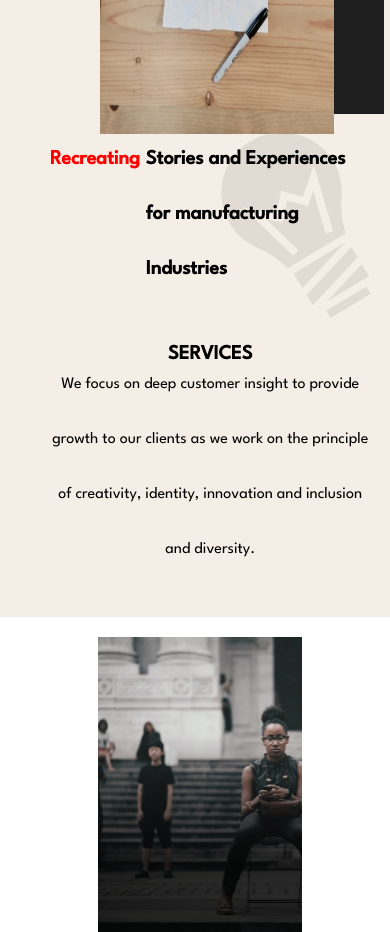
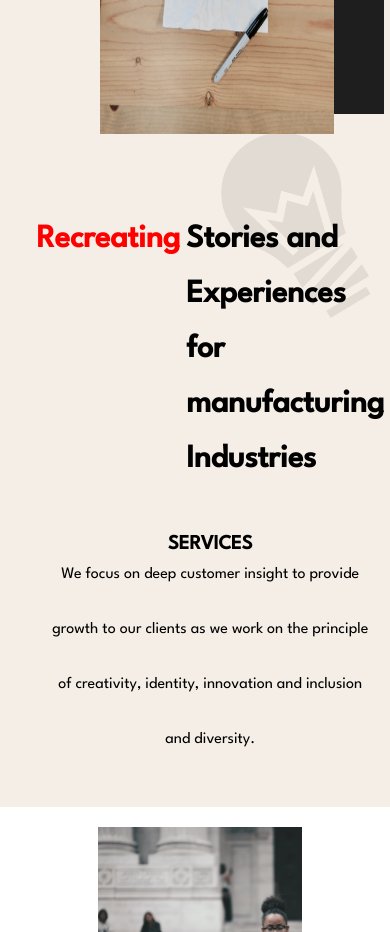
Before and after one commit to Imranyy/Kiri, a React (Create React App) app: page / in a window 390 px wide. Shown: the part 1140-2072 px from the top of the page. Built offline with nearby package versions, Linux system fonts and the light colour scheme.

Commit message:
continuing making it responsive

```diff
--- a/src/App.css
+++ b/src/App.css
@@ -178,7 +178,13 @@ button{
   width: 400px;
   height: 400px;
 }
-
+.heading1{
+  padding-top: 80px;
+  display:flex;
+  justify-content:center;
+  margin-top:50px;
+  line-height:55px;
+}
 /* picture section */
 .pic-grid{
   display: grid;
@@ -527,8 +533,7 @@ button{
   background: url('./media/Rectangle\ 43.png');
 }
 .article-content{
-  margin-left: -17%;
-  padding-left: 250px;
+  margin-left: 4%;
   padding-top: 50px;
   padding-bottom: 50px;
 }
@@ -546,14 +551,14 @@ button{
 }
 .article-content p{
   margin-top: 20px;
-  width: 746px;
+  width: 100%;
   height: 240px;
   font-weight: 400;
   font-size: 16px;
   line-height: 20px;
   letter-spacing: 0.02em;
   color: #1E1E1E;
-
+  margin-bottom: 15%;
 }
 .article-content h3{
   font-weight: 400;
@@ -564,6 +569,8 @@ button{
   height: 44px;
 }
 .more-article{
+  width: 90%;
+  padding-left: 10%;
   padding-top: 39px;
   height: 546px;
   background: linear-gradient(90deg, rgba(204, 32, 49, 0.2) 31.98%, rgba(233, 175, 63, 0.2) 100%);
@@ -581,7 +588,7 @@ button{
 }
 .more-article a{
   text-decoration: none;
-  padding-top: 426px;
+  padding-top: 456px;
   font-weight: 400;
   font-size: 20px;
   line-height: 16px;
@@ -1015,6 +1022,7 @@ footer .social-icons{
   padding-bottom: 50px;
 }
 }
+
 @media screen and (max-width:1000px){
  .logo{
   display: none;
@@ -1395,5 +1403,10 @@ footer .social-icons{
   margin-top: 2px;
 }
 
-
+/* article page css */
+.more-article a{
+  padding-top: 4%;
+  font-size: 15px;
+  line-height: 10px;
 }
+}
--- a/src/pages/Home.js
+++ b/src/pages/Home.js
@@ -92,9 +92,9 @@ function Home(props) {
                 </div>
 
                 <div className='vectorbuld2'>
-                    <div style={{display:'flex',justifyContent:'center',marginTop:'50px',lineHeight: '55px'}}>
-                        <h1 className= 'heading' style={{color:'red',marginRight:'6px'}}>Recreating</h1>
-                        <h1 className= 'heading'>Stories and Experiences for manufacturing Industries</h1>
+                    <div className= 'heading1' >
+                        <h1 style={{color:'red',marginRight:'6px'}}>Recreating</h1>
+                        <h1>Stories and Experiences for manufacturing Industries</h1>
                     </div>
 
                     <div style={{textAlign:'center',marginTop:'30px',lineHeight: '55px'}}>
```
